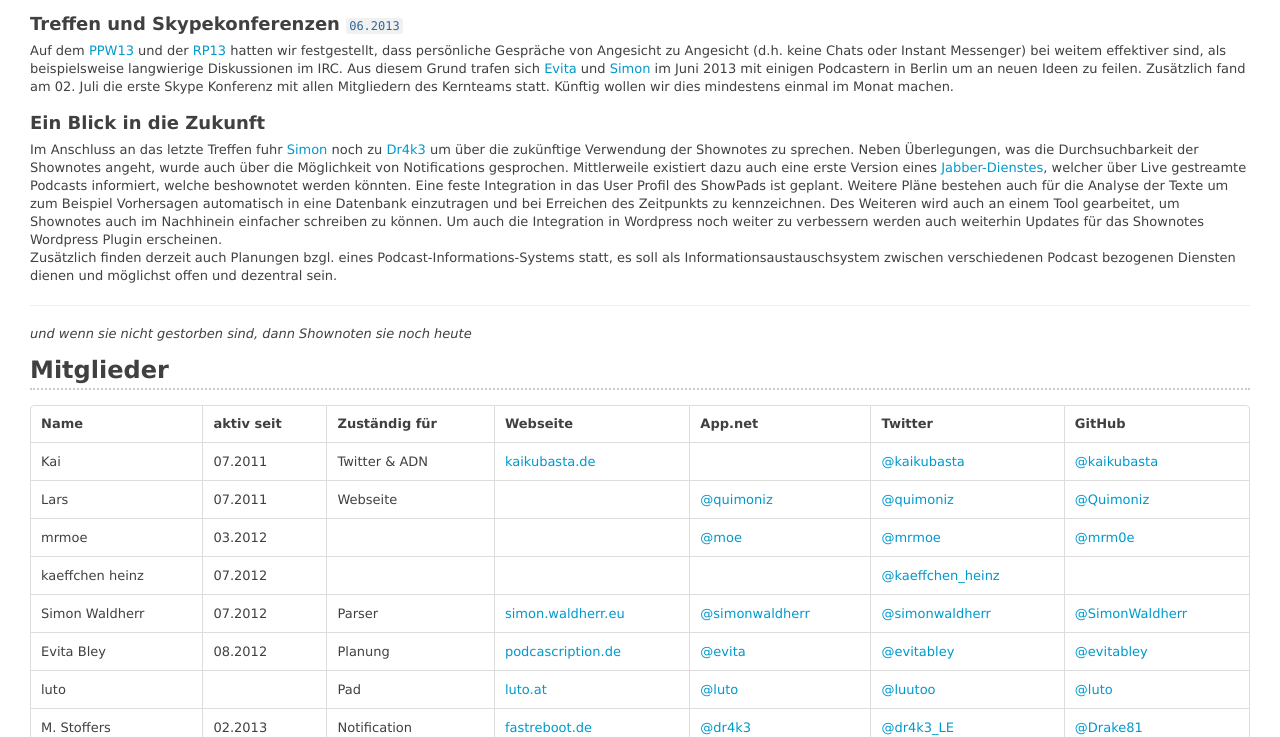
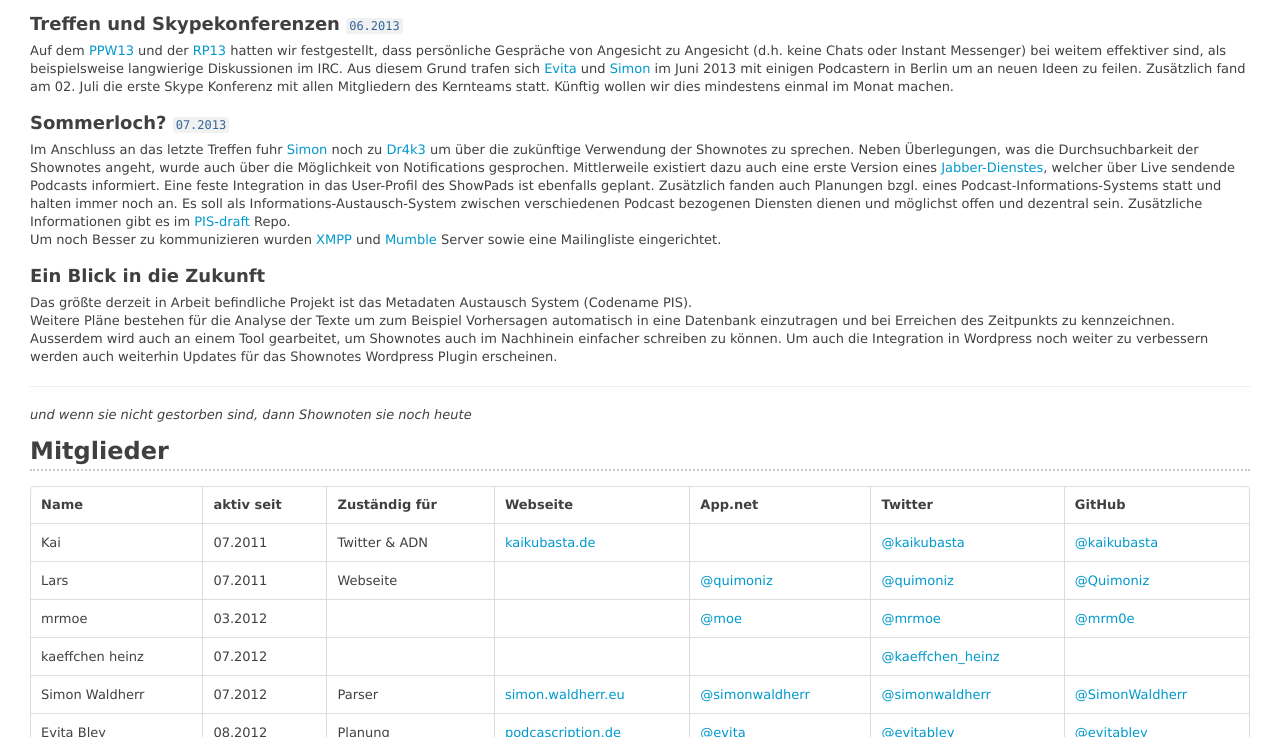
Before and after one commit to shownotesArchive/about-us, a plain HTML site: page index.html in a window 1280 px wide. Shown: the part 1562-2299 px from the top of the page. Drawn offline with Linux system fonts and the light colour scheme.

Commit message:
gh-pages update

```diff
--- a/index.html
+++ b/index.html
@@ -204,7 +204,7 @@ pre > code {
 
 <h2>Show Notes</h2>
 
-<p>Als &quot;Shownotes&quot; (engl. show notes, &quot;Sendungsnotizen&quot;/&quot;Mitschriften&quot;) werden ergänzende und zusammenfassende Notizen und Texte bezeichnet. Vor allem bei Podcasts hat es sich durchgesetzt, dass solche Mitschriften und Linksammlungen zusammen mit den Audioinhalten angeboten werden.<br>
+<p>Als &quot;Shownotes&quot; (engl. show notes, &quot;Sendungsnotizen&quot;/&quot;Mitschriften&quot;) werden ergänzende und zusammenfassende Notizen und Texte bezeichnet. Vor allem bei Podcasts hat es sich durchgesetzt, dass solche Mitschriften und Linksammlungen zusammen mit den Audio- oder Videoinhalten angeboten werden.<br>
 Vor allem bei längeren Episoden bieten die Shownotes eine schnelle Übersicht über den Inhalt und durch die Links kann sich ein Hörer selbst eine Meinung der besprochenen Inhalte machen oder erwähnte Produkte im Podcast schneller finden.<br>
 Shownotes können in vielfacher Weiße den Inhalt eines Podcasts widerspiegeln, neben chronologischer Sortierung gibt es auch thematisch sortierte Shownotes und sogar grafische Darstellungsarten (wie z.B. Mindmaps und Diagramme).</p>
 
@@ -272,13 +272,18 @@ Neben den Shownotes für die Vorträge haben wir aber auch Shownotes für <a hre
 Aus diesem Grund trafen sich <a href="https://alpha.app.net/evita">Evita</a> und <a href="http://simon.waldherr.eu/">Simon</a> im Juni 2013 mit einigen Podcastern in Berlin um an neuen Ideen zu feilen.
 Zusätzlich fand am 02. Juli die erste Skype Konferenz mit allen Mitgliedern des Kernteams statt. Künftig wollen wir dies mindestens einmal im Monat machen.</p>
 
+<h3>Sommerloch? <code>07.2013</code></h3>
+
+<p>Im Anschluss an das letzte Treffen fuhr <a href="http://simon.waldherr.eu/">Simon</a> noch zu <a href="http://fastreboot.de/">Dr4k3</a> um über die zukünftige Verwendung der Shownotes zu sprechen. Neben Überlegungen, was die Durchsuchbarkeit der Shownotes angeht, wurde auch über die Möglichkeit von Notifications gesprochen.
+Mittlerweile existiert dazu auch eine erste Version eines <a href="https://github.com/Drake81/shownotes-message-service">Jabber-Dienstes</a>, welcher über Live sendende Podcasts informiert. Eine feste Integration in das User-Profil des ShowPads ist ebenfalls geplant.
+Zusätzlich fanden auch Planungen bzgl. eines Podcast-Informations-Systems statt und halten immer noch an. Es soll als Informations-Austausch-System zwischen verschiedenen Podcast bezogenen Diensten dienen und möglichst offen und dezentral sein. Zusätzliche Informationen gibt es im <a href="https://github.com/SimonWaldherr/PIS-draft">PIS-draft</a> Repo.<br>
+Um noch Besser zu kommunizieren wurden <a href="http://jabber.shownot.es/">XMPP</a> und <a href="http://mumble.shownot.es/">Mumble</a> Server sowie eine Mailingliste eingerichtet.</p>
+
 <h3>Ein Blick in die Zukunft</h3>
 
-<p>Im Anschluss an das letzte Treffen fuhr <a href="http://simon.waldherr.eu/">Simon</a> noch zu <a href="http://fastreboot.de/">Dr4k3</a> um über die zukünftige Verwendung der Shownotes zu sprechen. Neben Überlegungen, was die Durchsuchbarkeit der Shownotes angeht, wurde auch über die Möglichkeit von Notifications gesprochen.
-Mittlerweile existiert dazu auch eine erste Version eines <a href="https://github.com/Drake81/shownotes-message-service">Jabber-Dienstes</a>, welcher über Live gestreamte Podcasts informiert, welche beshownotet werden könnten. Eine feste Integration in das User Profil des ShowPads ist geplant.
-Weitere Pläne bestehen auch für die Analyse der Texte um zum Beispiel Vorhersagen automatisch in eine Datenbank einzutragen und bei Erreichen des Zeitpunkts zu kennzeichnen. Des Weiteren wird auch an einem Tool gearbeitet, um Shownotes auch im Nachhinein einfacher schreiben zu können.
-Um auch die Integration in Wordpress noch weiter zu verbessern werden auch weiterhin Updates für das Shownotes Wordpress Plugin erscheinen.<br>
-Zusätzlich finden derzeit auch Planungen bzgl. eines Podcast-Informations-Systems statt, es soll als Informationsaustauschsystem zwischen verschiedenen Podcast bezogenen Diensten dienen und möglichst offen und dezentral sein. </p>
+<p>Das größte derzeit in Arbeit befindliche Projekt ist das Metadaten Austausch System (Codename PIS).<br>
+Weitere Pläne bestehen für die Analyse der Texte um zum Beispiel Vorhersagen automatisch in eine Datenbank einzutragen und bei Erreichen des Zeitpunkts zu kennzeichnen. Ausserdem wird auch an einem Tool gearbeitet, um Shownotes auch im Nachhinein einfacher schreiben zu können.
+Um auch die Integration in Wordpress noch weiter zu verbessern werden auch weiterhin Updates für das Shownotes Wordpress Plugin erscheinen.  </p>
 
 <hr>
 
```
